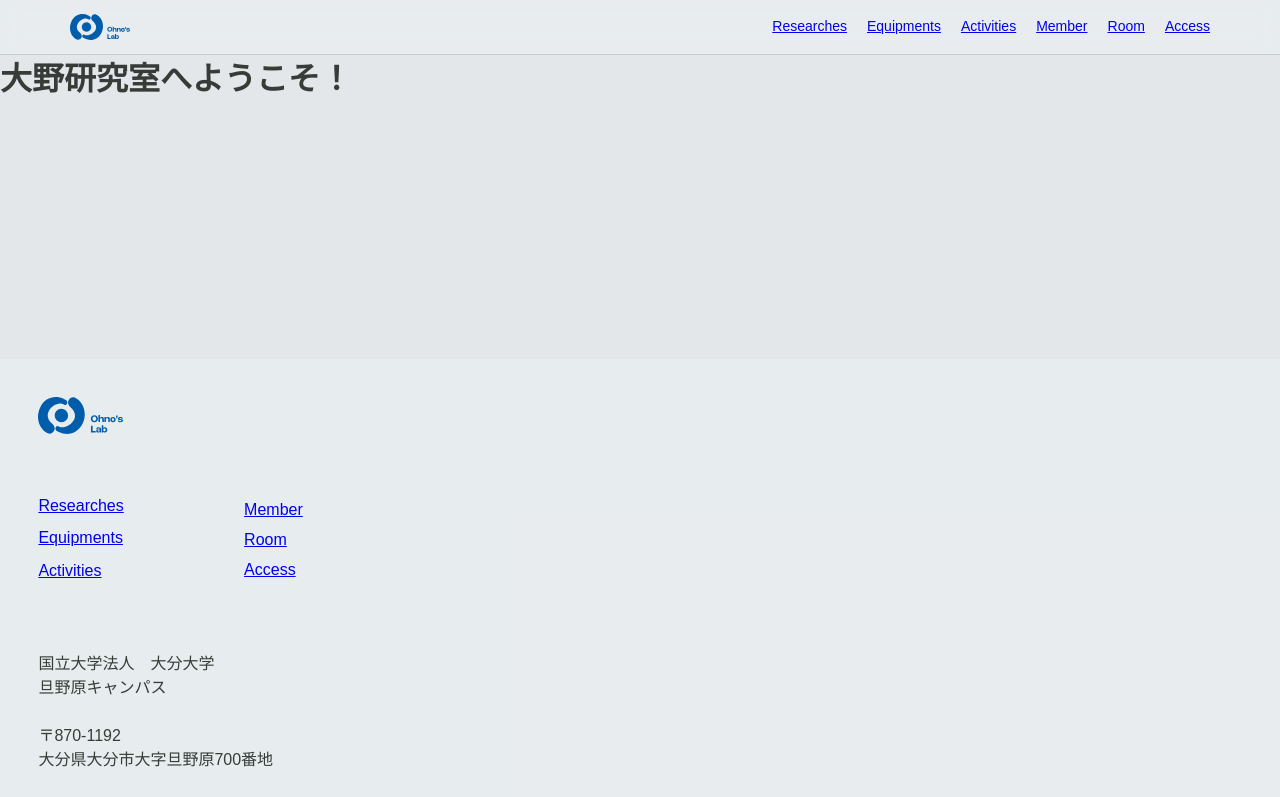
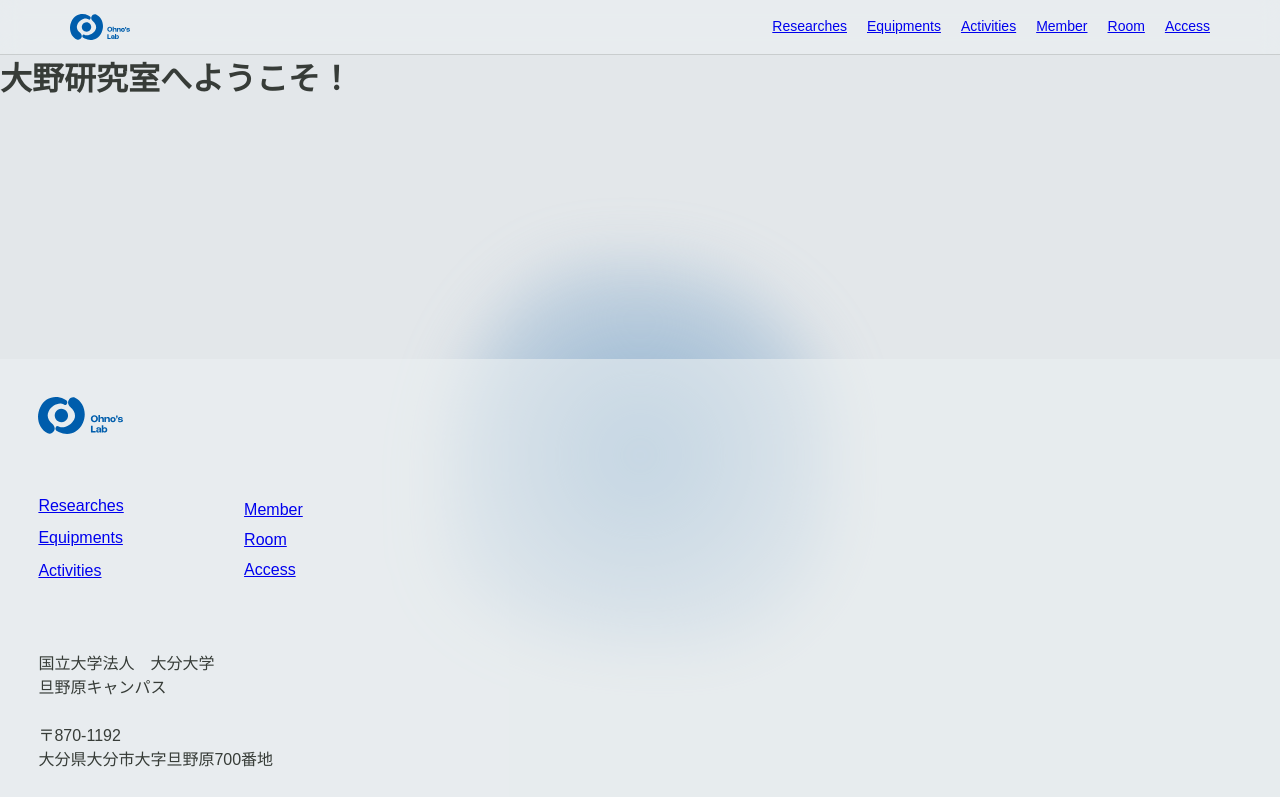
Before and after one commit to svertkatter/ohnolab3, a Nuxt app: page / in a window 1280 px wide. Shown: the top 797 px of the page. Built offline with nearby package versions, Linux system fonts and the light colour scheme; a web font is replaced by a local one.

Commit message:
style: :lipstick: 背景の追加

```diff
--- a/assets/css/style.css
+++ b/assets/css/style.css
@@ -89,3 +89,55 @@ li{
 .cont p {
     margin-bottom: 2%;
 }
+
+.background {
+    position: fixed;
+    display: flex;
+    width: 100dvw;
+    /* height: 100dvh; */
+    height: 100%;
+    justify-content: center;
+    align-items: center;
+  }
+
+.circle {
+    /* --sample-color: 121 165 205; */
+    --sample-color: 137 173 205;
+    aspect-ratio: 1 / 1;
+    background: radial-gradient(circle,
+            rgb(var(--sample-color)),
+            rgba(var(--sample-color) / 0%));
+    /* border-radius: 50%; */
+    border-radius: 36% 42% 52% 30% / 21% 49% 38% 69%;
+    filter: blur(30px);
+    width: min(100%, 400px);
+    animation: random-size-and-radius 8s infinite ease-in-out;
+    z-index: -1;
+}
+
+@keyframes random-size-and-radius {
+    0% {
+        border-radius: 36% 42% 52% 30% / 21% 49% 38% 69%;
+        transform: scale(1);
+    }
+
+    25% {
+        border-radius: 40% 35% 55% 45% / 35% 30% 65% 60%;
+        transform: scale(1.1);
+    }
+
+    50% {
+        border-radius: 30% 60% 40% 50% / 50% 40% 30% 20%;
+        transform: scale(0.9);
+    }
+
+    75% {
+        border-radius: 50% 40% 30% 60% / 60% 50% 40% 30%;
+        transform: scale(1.05);
+    }
+
+    100% {
+        border-radius: 36% 42% 52% 30% / 21% 49% 38% 69%;
+        transform: scale(1);
+    }
+}
--- /dev/null
+++ b/components/Background.vue
@@ -0,0 +1,3 @@
+<template>
+    <div class="circle"></div>
+</template>
--- a/layouts/default.vue
+++ b/layouts/default.vue
@@ -1,6 +1,7 @@
 <template>
     <div>
         <Header />
+            <div class="background"><Background /></div>
             <slot />
         <Footer />
     </div>
```
